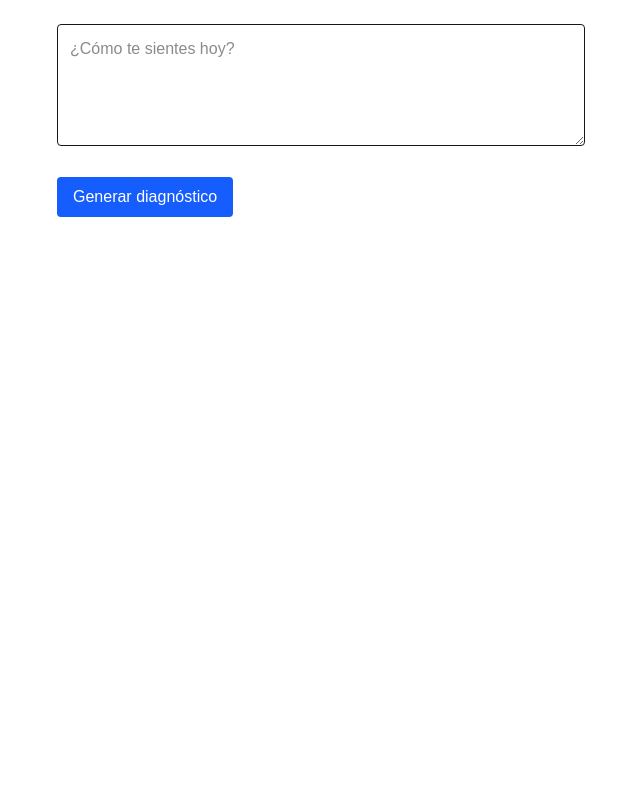
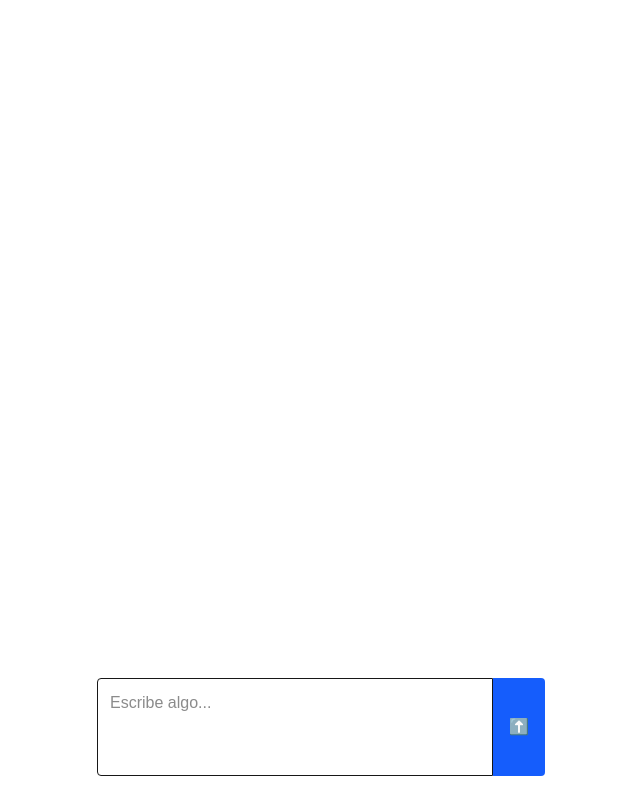
Before and after one commit to futurediffusion/emoji-translator, a Next.js app: page / in a window 1280 px wide. Shown: the whole page, without its empty margins (319-959 px from the left). Built offline with nearby package versions, Linux system fonts and the light colour scheme.

Commit message:
feat: simplify emoji translation

```diff
--- a/src/app/page.tsx
+++ b/src/app/page.tsx
@@ -2,14 +2,11 @@
 
 import { useState } from "react";
 import EmojiGrid from "@/components/EmojiGrid";
-import ExplanationBox from "@/components/ExplanationBox";
-import { parseGeminiResponse } from "@/lib/parseGeminiResponse";
+import { toEmojiMatrix } from "@/lib/toEmojiMatrix";
 
 export default function Home() {
   const [text, setText] = useState("");
   const [grid, setGrid] = useState<string[][] | null>(null);
-  const [explanations, setExplanations] = useState<Record<string, string> | null>(null);
-  const [diagnosis, setDiagnosis] = useState("");
   const [loading, setLoading] = useState(false);
   const [error, setError] = useState("");
 
@@ -30,15 +27,15 @@ export default function Home() {
               {
                 parts: [
                   {
-                    text: `A partir del siguiente texto emocional, genera:\n1. Un patrón cuadrado 5x5 de emojis simétrico.\n2. Una tabla con el significado de cada emoji usado (1 línea por emoji).\n3. Un diagnóstico breve con título: \"¿Cómo leer esto?\".\n\nTexto emocional: ${text}`,
+                    text: `Traduce el siguiente texto a la mayor cantidad posible de emojis apropiados. No expliques nada. Solo responde con emojis separados por espacios:\n\nTexto: ${text}`,
                   },
                 ],
               },
             ],
             generationConfig: {
               responseMimeType: "application/json",
-              temperature: 0.8,
-              maxOutputTokens: 500,
+              temperature: 0.5,
+              maxOutputTokens: 100,
             },
           }),
         }
@@ -53,16 +50,8 @@ export default function Home() {
       if (!content) {
         throw new Error("Respuesta vacía del modelo");
       }
-      let parsed;
-      try {
-        parsed = parseGeminiResponse(content);
-      } catch (parseErr) {
-        console.error(parseErr);
-        throw new Error("Formato de respuesta no válido");
-      }
-      setGrid(parsed.emojiGrid);
-      setExplanations(parsed.emojiExplanation);
-      setDiagnosis(parsed.diagnosis);
+      const matrix = toEmojiMatrix(content);
+      setGrid(matrix);
     } catch (err) {
       console.error(err);
       setError("No se pudo generar el diagnóstico");
@@ -72,25 +61,29 @@ export default function Home() {
   };
 
   return (
-    <main className="p-6 max-w-xl mx-auto space-y-6">
+    <main className="flex flex-col min-h-screen items-center justify-center p-6 space-y-4">
+      {grid && (
+        <div className="bg-white rounded-lg shadow p-6">
+          <EmojiGrid grid={grid} className="text-4xl" />
+        </div>
+      )}
+      {error && <p className="text-red-500">{error}</p>}
+      <div className="w-full max-w-md mt-auto flex">
         <textarea
-        className="w-full p-3 border rounded"
-        rows={4}
-        placeholder="¿Cómo te sientes hoy?"
+          className="flex-1 p-3 border rounded-l resize-none"
+          rows={3}
+          placeholder="Escribe algo..."
           value={text}
           onChange={(e) => setText(e.target.value)}
         />
         <button
           onClick={handleGenerate}
           disabled={loading}
-        className="px-4 py-2 bg-blue-600 text-white rounded disabled:opacity-50"
+          className="px-4 bg-blue-600 text-white rounded-r disabled:opacity-50"
         >
-        {loading ? "Generando..." : "Generar diagnóstico"}
+          {loading ? "..." : "⬆️"}
         </button>
-      {error && <p className="text-red-500">{error}</p>}
-      {grid && <EmojiGrid grid={grid} />}
-      {explanations && <ExplanationBox explanations={explanations} />}
-      {diagnosis && <p className="mt-4 text-center">{diagnosis}</p>}
+      </div>
     </main>
   );
 }
--- a/src/components/EmojiGrid.tsx
+++ b/src/components/EmojiGrid.tsx
@@ -2,15 +2,16 @@ import React from "react";
 
 export interface EmojiGridProps {
   grid: string[][];
+  className?: string;
 }
 
-export default function EmojiGrid({ grid }: EmojiGridProps) {
+export default function EmojiGrid({ grid, className }: EmojiGridProps) {
   if (!grid?.length) return null;
   const flat = grid.flat();
   const cols = grid[0].length;
   return (
     <div
-      className="grid gap-1 text-2xl text-center"
+      className={`grid gap-1 text-2xl text-center ${className ?? ""}`}
       style={{ gridTemplateColumns: `repeat(${cols}, minmax(0, 1fr))` }}
     >
       {flat.map((emoji, i) => (
--- /dev/null
+++ b/src/lib/toEmojiMatrix.ts
@@ -0,0 +1,19 @@
+export function toEmojiMatrix(emojiText: string, size = 5): string[][] {
+  const emojis = emojiText
+    .trim()
+    .split(/\s+/)
+    .filter((e) => e.length > 0);
+
+  // Rellenar con 🟦 si faltan, cortar si sobran
+  const total = size * size;
+  const padded = [...emojis.slice(0, total)];
+  while (padded.length < total) padded.push("🟦");
+
+  // Crear matriz
+  const matrix = [] as string[][];
+  for (let i = 0; i < size; i++) {
+    matrix.push(padded.slice(i * size, (i + 1) * size));
+  }
+
+  return matrix;
+}
```
Lines whose indentation alone changed are shown as unchanged.
